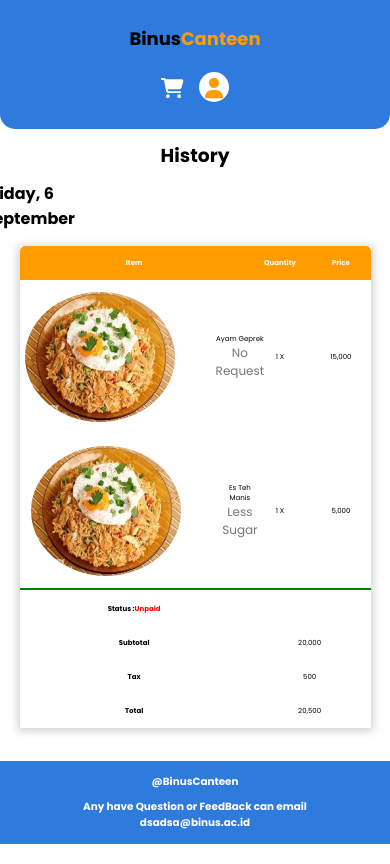
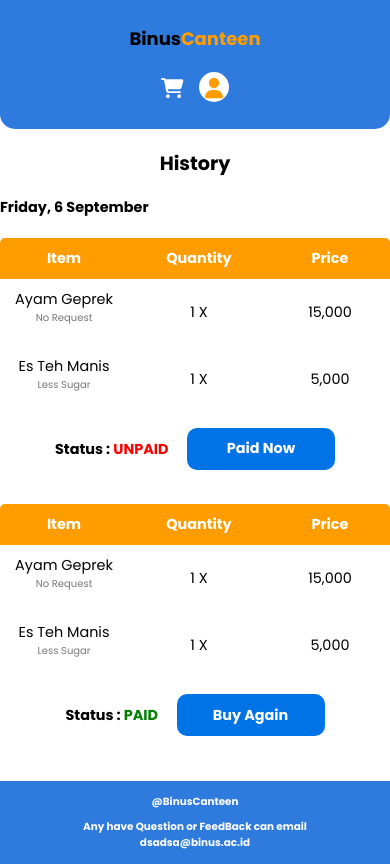
Before and after one commit to LuthfiFR18/BinusCanteen, a React (Create React App) app: page /historybuyer in a window 390 px wide. Built offline with nearby package versions, Linux system fonts and the light colour scheme; no server answers.

Commit message:
perbaikan tampilan History

```diff
--- a/src/pages/HistoryBuyer.jsx
+++ b/src/pages/HistoryBuyer.jsx
@@ -52,7 +52,6 @@
               {items.map((item, index) => (
                 <tr key={index}>
                   <td className="history-buyer-item">
-                    <img src={img1} className="history-buyer-image" />
                     <div>
                       <p className='history-buyer-item-text'>{item.name}</p>
 
@@ -66,29 +65,49 @@
                 </tr>
               ))}
 
-                <tr className="divider-row">
-                  <td colSpan="3" className="history-buyer-divider"></td>
+                <tr>
+                  <td colSpan="3" className="history-buyer-status">
+                    <p className='status-label'>Status :
+                      <span className='status-order-unpaid'> UNPAID</span>
+                      <button className='paid-button' type='submit' onClick={()=> navigate("/payment")}>Paid Now</button>
+                    </p>
+                  </td>
                 </tr>
+            </tbody>
+          </table>
+          <table className="history-buyer-table">
+            <thead>
+              <tr>
+                <th>Item</th>
+                <th>Quantity</th>
+                <th>Price</th>
+              </tr>
+            </thead>
+
+            <tbody>
+              {items.map((item, index) => (
+                <tr key={index}>
+                  <td className="history-buyer-item">
+                    <div>
+                      <p className='history-buyer-item-text'>{item.name}</p>
+
+                      <p className="history-buyer-request">{item.request}</p>
+                    </div>
+                  </td>
+
+                  <td className="history-buyer-quantity">{item.quantity} X</td>
+
+                  <td className="history-buyer-price">{item.price.toLocaleString()}</td>
+                </tr>
+              ))}
 
                 <tr>
-                  <td className="history-buyer-status-label">Status :<span className='history-buyer-status'>Unpaid</span></td>
-                </tr>
-
-                <tr>
-                  <td className="history-buyer-label">Subtotal</td>
-
-                  <td colSpan="4" className="history-buyer-value">{subtotal.toLocaleString()}</td>
-                </tr>
-
-                <tr>
-                  <td className="history-buyer-label">Tax</td>
-
-                  <td colSpan="2" className="history-buyer-value">{tax.toLocaleString()}</td>
-                </tr>
-                <tr>
-                  <td className="history-buyer-label">Total</td>
-
-                  <td colSpan="2" className="history-buyer-value">{total.toLocaleString()}</td>
+                  <td colSpan="3" className="history-buyer-status">
+                    <p className='status-label'>Status :
+                      <span className='status-order-paid'> PAID</span>
+                      <button className='paid-button' type='submit' onClick={()=> navigate("/payment")}>Buy Again</button>
+                    </p>
+                  </td>
                 </tr>
             </tbody>
           </table>
--- a/src/style/ChangePassword.css
+++ b/src/style/ChangePassword.css
@@ -52,3 +52,45 @@
     border-style: none;
     cursor: pointer;
 }
+
+@media screen and (max-width: 480px) {
+    .changePassword {
+        min-height: 100vh;
+        padding: 0;
+        margin: 0;
+        background: linear-gradient(180deg, var(--main-color), #0073e6);
+        display: flex;
+        align-items: center;
+        justify-content: center;
+    }
+
+    .wrapperChangepassword {
+        width: 90%; /* Menyesuaikan lebar ke 90% dari layar */
+        margin: 50px auto; /* Mengurangi margin atas */
+        padding-bottom: 15px; /* Menyesuaikan padding bawah */
+        border-radius: 20px;
+    }
+
+    h1 {
+        padding: 10px; /* Mengurangi padding untuk heading */
+    }
+
+    .resetText {
+        padding-left: 2rem; /* Mengurangi padding untuk teks */
+        padding-top: 30px;
+    }
+
+    .change-password-input {
+        width: 90%; /* Sesuaikan lebar input */
+        height: 35px;
+        padding-left: 20px; /* Sesuaikan padding kiri */
+    }
+
+    .button-save-password {
+        width: 150px; /* Sesuaikan lebar tombol */
+        height: 38px;
+        margin-top: 30px; /* Sesuaikan margin atas */
+        margin-left: 10px;
+        margin-right: 10px;
+    }
+}
--- a/src/style/EditPictureSeller.css
+++ b/src/style/EditPictureSeller.css
@@ -1,27 +1,21 @@
 .edit-picture-seller{
     display: flex;
-    flex-direction: column;
     align-items: center; /* Pusat secara vertikal */
     justify-content: center; /* Pusat secara horizontal */
     min-height: 100vh; /* Tinggi viewport penuh */
-    background: linear-gradient(180deg, var(--main-color), #4FC0FD); /* Background gradasi */
-    padding: 0;
-    margin: 0;
-    margin-top: -100px;
+    background: linear-gradient(180deg, var(--main-color), #0073e6); /* Background gradasi */
 }
 
 .edit-picture-seller-back-button {
     position: relative;
     z-index: 2;
-    top: 55px;
-    left: -10px;
-    background-color: var(--main-color);
-    margin-top: 205px;
-    margin-left: -170px;
+    margin-bottom: 1400%;
+    left: 150%;
     border: none;
+    outline: none;
     font-size: 24px;
     cursor: pointer;
-    color: #fff;
+    color: #000;
 }
 
 .image-upload-box-container{
--- a/src/style/HistoryBuyer.css
+++ b/src/style/HistoryBuyer.css
@@ -37,6 +37,7 @@
 
 .history-buyer-table {
   width: 100%;
+  margin: 2% auto;
   border-collapse: collapse;
   box-shadow:  0 0.1rem 0.5rem 0.1rem #D0CECE;
 
@@ -113,14 +114,29 @@
   border-bottom: solid;
 }
 
-.history-buyer-status-label,
-.history-buyer-label {
-  text-align: left;
+.history-buyer-status {
+  margin: 10px auto;
+  justify-content: center;
   font-weight: bold;
 }
-.history-buyer-status {
+
+.status-order-paid{
+  color: green;
+}
+.status-order-unpaid{
+  color: red;
+}
+
+.paid-button{
+  width: 10%;
+  height: 5vh;
+  margin-left: 5%;
+  border-radius: 10px;
+  border: none;
+  background-color: #0073e6;
+  color: white;
   font-weight: bold;
-  color: red;
+  cursor: pointer;
 }
 
 .history-buyer-value{
@@ -128,3 +144,83 @@
   align-items: center;
   justify-content: center;
 }
+
+@media screen and (max-width: 480px) {
+  .history-buyer-container {
+    display: flex;
+    flex-direction: column;
+    background: #ffff;
+    width: 100%;
+    min-height: 100vh;
+  }
+
+  .history-buyer-title {
+    padding-top: 5%;
+    padding-bottom: 5%;
+    font-size: 1.2rem; /* Sesuaikan ukuran font */
+  }
+
+  .history-buyer-date {
+    justify-content: flex-start;
+    margin-right: 10%; /* Kurangi margin agar tidak terlalu melebar */
+    font-size: 0.9rem; /* Sesuaikan ukuran font */
+  }
+
+  .table-container {
+    width: 100%; /* Gunakan lebar penuh */
+    margin: 10px auto;
+  }
+
+  .history-buyer-table {
+    width: 100%;
+    margin: 5% auto;
+    box-shadow: none; /* Hilangkan shadow untuk kesederhanaan */
+  }
+
+  .history-buyer-table th,
+  .history-buyer-table td {
+    padding: 10px; /* Kurangi padding agar lebih cocok untuk layar kecil */
+    font-size: 0.9rem; /* Sesuaikan ukuran font */
+  }
+
+  .history-buyer-item {
+    flex-direction: column; /* Ubah menjadi kolom untuk layar kecil */
+    align-items: center;
+    text-align: center;
+  }
+
+  .history-buyer-image {
+    width: 100px;
+    height: 100px;
+    margin: 0 auto 10px auto; /* Sesuaikan margin agar lebih proporsional */
+  }
+
+  .history-buyer-request {
+    font-size: 10px; /* Sesuaikan ukuran font */
+    margin-bottom: 10px;
+  }
+
+  .history-buyer-quantity,
+  .history-buyer-price,
+  .history-buyer-status {
+    text-align: center;
+    font-size: 0.9rem; /* Kurangi ukuran font untuk layar kecil */
+  }
+
+  .paid-button {
+    width: 40%; /* Ubah ukuran tombol agar proporsional */
+    margin: 5px auto;
+    margin-left: 5%;
+    font-size: 0.9rem;
+  }
+
+  .history-buyer-divider {
+    border-top: 1px solid green;
+    height: 1px;
+  }
+
+  .history-buyer-value {
+    font-size: 0.9rem; /* Sesuaikan ukuran font */
+    margin-top: 10px;
+  }
+}
--- a/src/style/SellerBoothNameform.css
+++ b/src/style/SellerBoothNameform.css
@@ -87,3 +87,61 @@
     border-style: none;
     cursor: pointer;
 }
+
+@media screen and (max-width: 480px) {
+    .seller-booth-form-container {
+        display: flex;
+        align-items: center;
+        justify-content: center;
+        min-height: 100vh;
+        background: linear-gradient(180deg, var(--main-color), #0073e6);
+        padding: 0;
+        margin: 0;
+    }
+
+    .seller-booth-form-wrapper {
+        width: 95%; /* Menggunakan hampir seluruh lebar layar */
+        padding: 15px; /* Kurangi padding */
+        margin: 10px auto;
+        background-color: var(--text-color);
+        border-radius: 15px; /* Kurangi radius agar lebih rapi */
+        text-align: center;
+        align-items: center;
+    }
+
+    .booth-label,
+    .date-booth-text,
+    .time-open-booth-text,
+    .time-close-booth-text,
+    .image-booth-seller-text {
+        text-align: left;
+        font-size: 0.85rem; /* Mengurangi ukuran font agar lebih sesuai */
+        margin-bottom: 5px; /* Tambahkan margin kecil agar elemen tidak berdesakan */
+    }
+
+    .booth-input,
+    .time-open-booth,
+    .time-close-booth,
+    .input-image-booth {
+        width: 100%; /* Pastikan elemen mengambil seluruh lebar */
+        padding: 10px; /* Sesuaikan padding untuk kenyamanan */
+        border-radius: 15px; /* Sesuaikan border-radius */
+        margin-bottom: 10px; /* Tambahkan jarak antar elemen */
+        border: none;
+    }
+
+    .submit-booth-btn {
+        display: flex;
+        justify-content: center;
+        align-items: center;
+        border-radius: 20px; /* Sesuaikan border-radius */
+        width: 140px; /* Lebih kecil agar proporsional */
+        height: 38px; /* Sesuaikan tinggi tombol */
+        margin: 20px auto; /* Kurangi margin atas dan bawah */
+        background-color: var(--btn-color);
+        color: var(--text-color);
+        font-weight: bold;
+        border-style: none;
+        cursor: pointer;
+    }
+}
```
